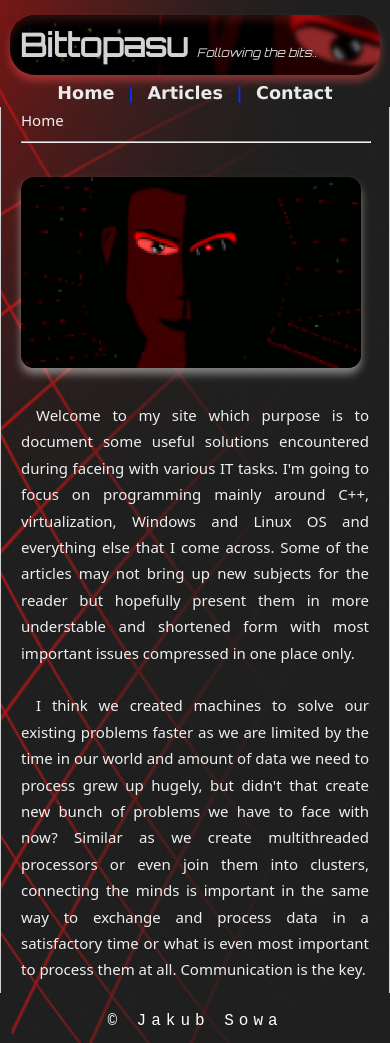
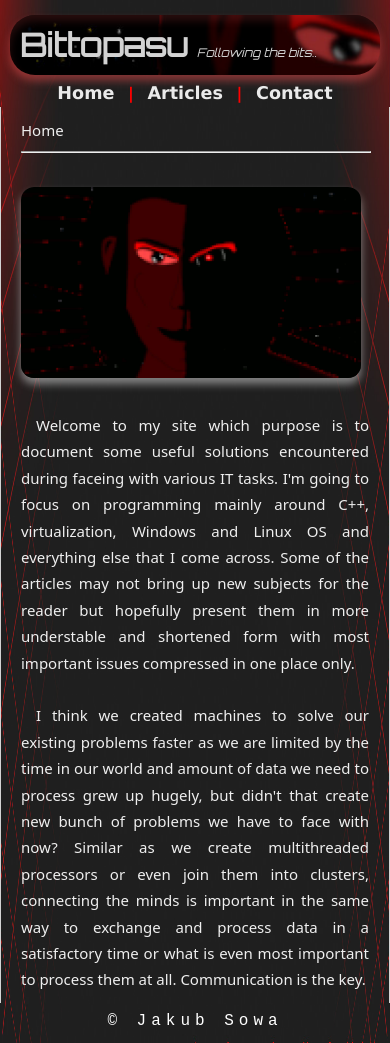
Before and after one commit to jakubekes/jakubekes.github.io, a PHP site: page / in a window 390 px wide. Run offline with PHP 8.4, Linux system fonts and the light colour scheme.

Commit message:
styles update

```diff
--- a/style/style.css
+++ b/style/style.css
@@ -6,7 +6,7 @@ body{
 	margin: 0;
 	padding: 0;
 	background-image:URL("/pictures/bg.jpg");
-	background-size: cover;
+	background-size: 100% 100%;
  /*background: rgb(40,40,50);*/
 /*background: linear-gradient(90deg, rgba(0,0,0,1) 0%, rgba(50,50,50,1) 15%, rgba(50,50,50,1) 85%, rgba(0,0,0,1)  100%);*/
 
@@ -369,7 +369,7 @@ The most common reason for this issue is you define your @media queries before s
 @media only screen and (max-width: 800px) {
 
 	.content {
-		padding: 0px 20px 10px 20px;
+		padding: 10px 20px 10px 20px;
 	}
 
 	.banner {
@@ -402,8 +402,4 @@ The most common reason for this issue is you define your @media queries before s
 		display:block;
 	}
 
-	.menu_break {
-	color: #0033ff;
-	}
-
 }
```
